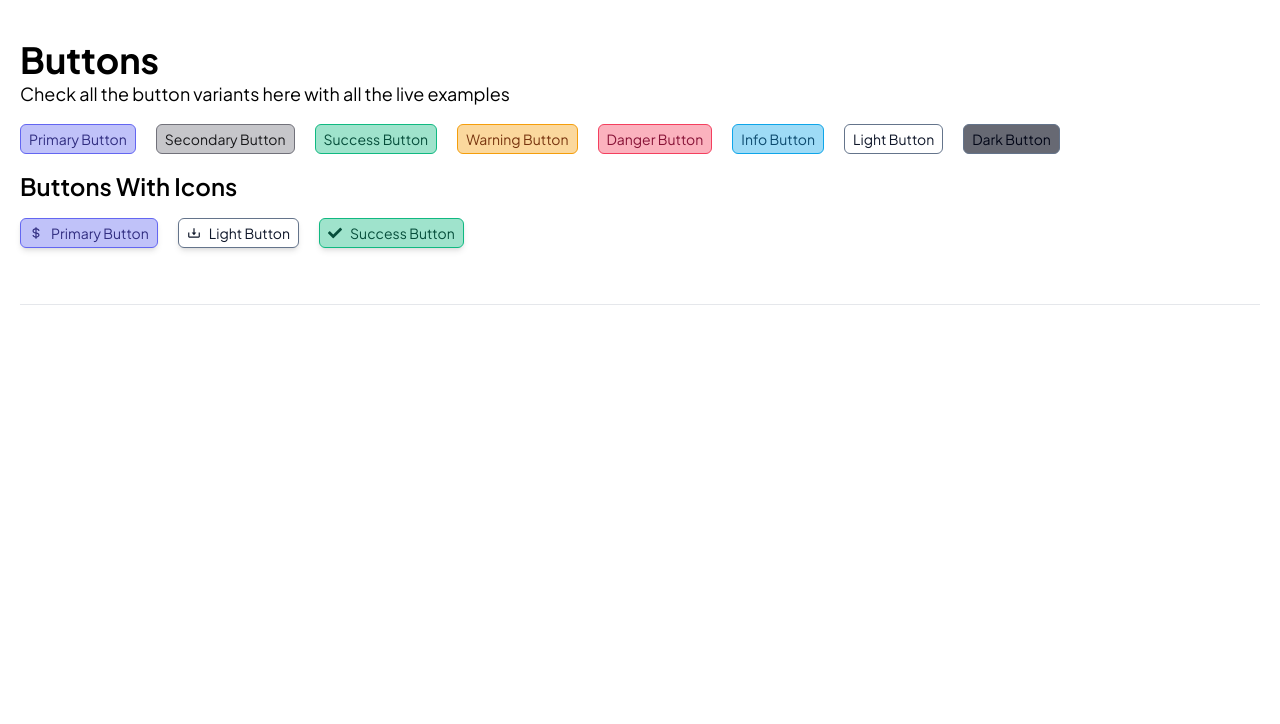
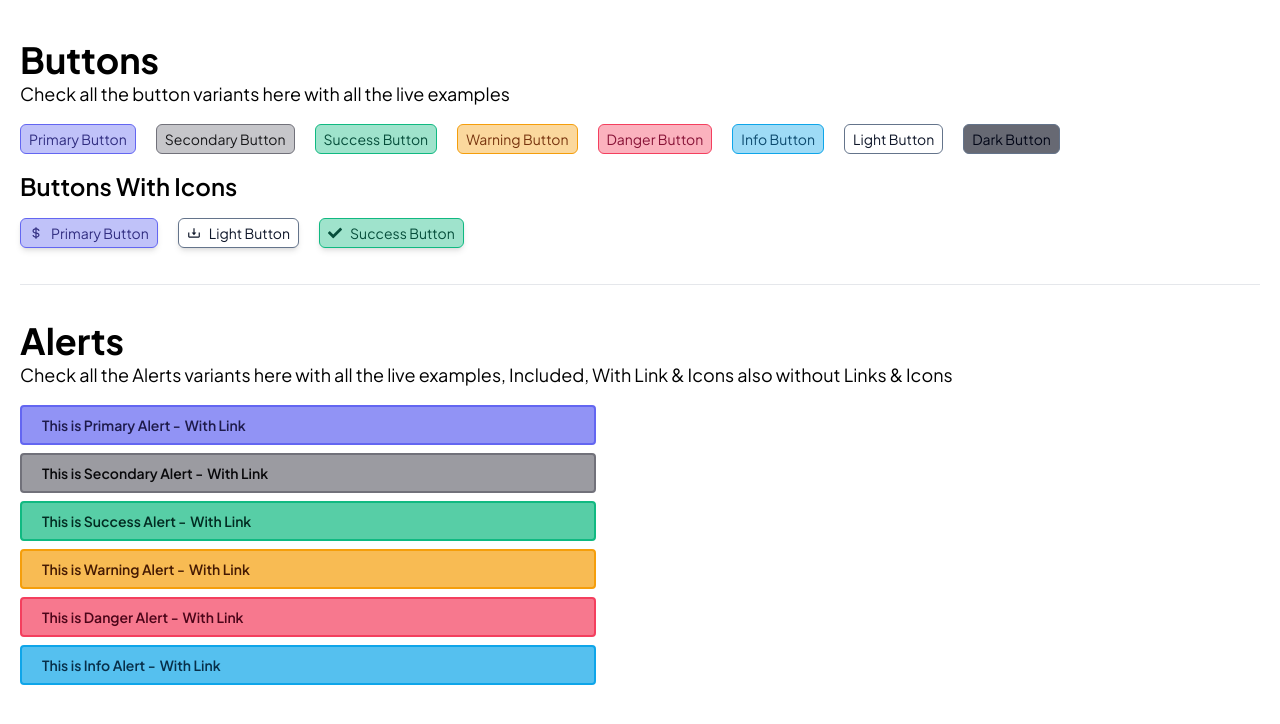
Before and after one commit to mshajid/cyberdude-challenges, a React (Vite) app in the folder javascript/03-react-js/05-components-props/: page / in a window 1280 px wide. Shown: the top 724 px of the page. Built offline with nearby package versions, Linux system fonts and the light colour scheme.

Commit message:
feat: added alerts component

```diff
--- a/javascript/03-react-js/05-components-props/src/App.jsx
+++ b/javascript/03-react-js/05-components-props/src/App.jsx
@@ -2,15 +2,16 @@ import Button from "./Components/Button";
 import { BiDollar } from "react-icons/bi";
 import { BiDownload } from "react-icons/bi";
 import { FaCheck } from "react-icons/fa";
-
-
+import Alert from "./Components/Alert";
 
 const App = () => {
   return (
     <div className="px-5 flex flex-col gap-y-4">
       <div>
-      <h2 className="font-bold text-4xl">Buttons</h2>
-      <span className="text-lg">Check all the button variants here with all the live examples</span>
+        <h2 className="font-bold text-4xl">Buttons</h2>
+        <span className="text-lg">
+          Check all the button variants here with all the live examples
+        </span>
       </div>
       <div className="flex gap-x-5">
         <Button variant="Primary" />
@@ -24,17 +25,74 @@ const App = () => {
       </div>
       <h2 className="font-semibold text-2xl">Buttons With Icons</h2>
       <div className="flex gap-x-5">
-        <Button className={"flex shadow-md items-center gap-x-2"} variant="Primary">
+        <Button
+          className={"flex shadow-md items-center gap-x-2"}
+          variant="Primary"
+        >
           <BiDollar />
         </Button>
-        <Button className={"flex shadow-md items-center gap-x-2"} variant="Light">
+        <Button
+          className={"flex shadow-md items-center gap-x-2"}
+          variant="Light"
+        >
           <BiDownload />
         </Button>
-        <Button className={"flex shadow-md items-center gap-x-2"} variant="Success">
+        <Button
+          className={"flex shadow-md items-center gap-x-2"}
+          variant="Success"
+        >
           <FaCheck />
         </Button>
       </div>
-      <hr className="my-10"/>
+      <hr className="my-5" />
+      <div>
+        <h2 className="font-bold text-4xl">Alerts</h2>
+        <span className="text-lg">Check all the Alerts variants here with all the live examples, Included, With Link & Icons also without Links & Icons</span>
+      </div>
+      <div className="space-y-2">
+        <Alert
+          className={"max-w-xl py-2 text-sm px-5 font-semibold flex gap-x-1"}
+          variant={"Primary"}
+          label={`This is Primary Alert - `}
+          link = {"With Link"}
+          linkTo = {"https://google.com"}
+        />
+        <Alert
+          className={"max-w-xl py-2 text-sm px-5 font-semibold flex gap-x-1"}
+          variant={"Secondary"}
+          label={`This is Secondary Alert - `}
+          link = {"With Link"}
+          linkTo = {"https://google.com"}
+        />
+        <Alert
+          className={"max-w-xl py-2 text-sm px-5 font-semibold flex gap-x-1"}
+          variant={"Success"}
+          label={`This is Success Alert - `}
+          link = {"With Link"}
+          linkTo = {"https://google.com"}
+        />
+        <Alert
+          className={"max-w-xl py-2 text-sm px-5 font-semibold flex gap-x-1"}
+          variant={"Warning"}
+          label={`This is Warning Alert - `}
+          link = {"With Link"}
+          linkTo = {"https://google.com"}
+        />
+        <Alert
+          className={"max-w-xl py-2 text-sm px-5 font-semibold flex gap-x-1"}
+          variant={"Danger"}
+          label={`This is Danger Alert - `}
+          link = {"With Link"}
+          linkTo = {"https://google.com"}
+        />
+        <Alert
+          className={"max-w-xl py-2 text-sm px-5 font-semibold flex gap-x-1"}
+          variant={"Info"}
+          label={`This is Info Alert - `}
+          link = {"With Link"}
+          linkTo = {"https://google.com"}
+        />
+      </div>
     </div>
   );
 };
--- /dev/null
+++ b/javascript/03-react-js/05-components-props/src/Components/Alert.jsx
@@ -0,0 +1,32 @@
+const Alert = ({ variant, label, className, link, linkTo }) => {
+  const variants = {
+    Primary:
+      "bg-indigo-500/70 text-indigo-900 border-2 border-indigo-500 rounded text-indigo-950",
+    Secondary:
+      "bg-zinc-500/70 text-zinc-900 border-2 border-zinc-500 rounded text-zinc-950",
+    Success:
+      "bg-emerald-500/70 text-emerald-900 border-2 border-emerald-500 rounded text-emerald-950",
+    Warning:
+      "bg-amber-500/70 text-amber-900 border-2 border-amber-500 rounded text-amber-950",
+    Danger:
+      "bg-rose-500/70 text-rose-900 border-2 border-rose-500 rounded text-rose-950",
+    Info:
+      "bg-sky-500/70 text-sky-900 border-2 border-sky-500 rounded text-sky-950",
+  };
+  return (
+    <>
+      <div className={`${variants[variant]} ${className}`}>
+        {label}
+        <a
+          className="hover:text-white transition-all"
+          target="_blank"
+          href={linkTo}
+        >
+          {link}
+        </a>
+      </div>
+    </>
+  );
+};
+
+export default Alert;
```
